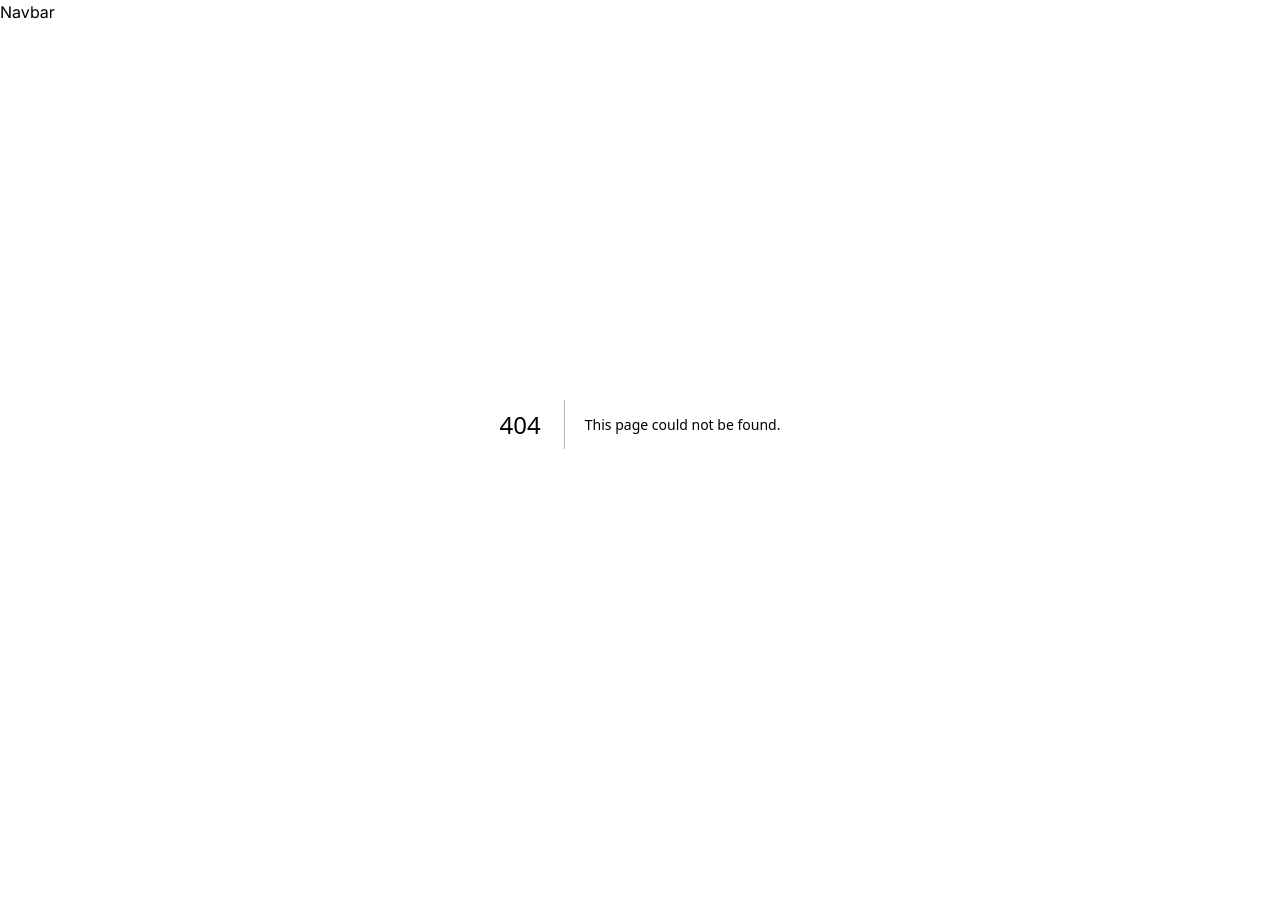
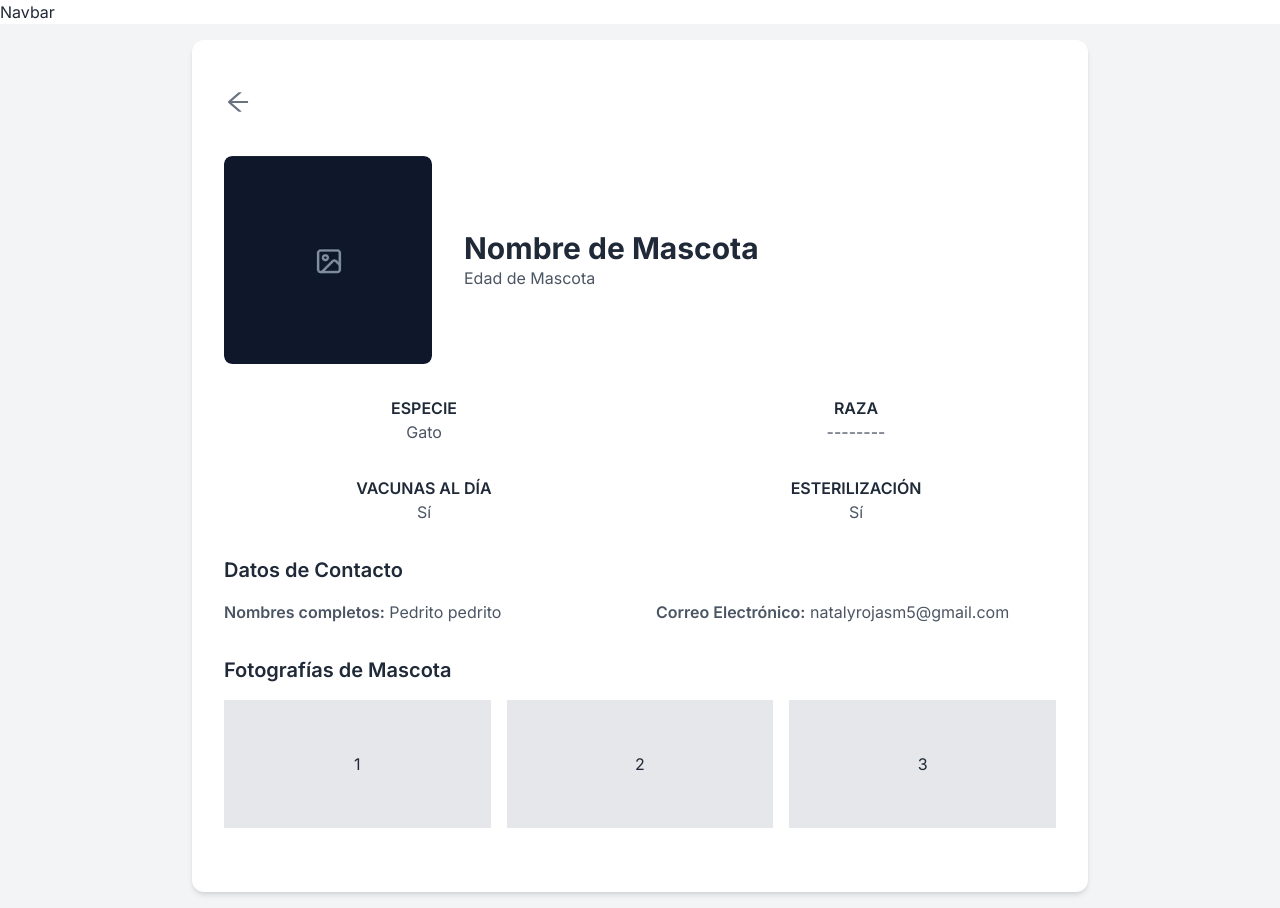
Before and after one commit to No-Country-simulation/c19-45-n-java-react, a Next.js app in the folder frontend/: page /pet-detail/1 in a window 1280 px wide. Before the commit this address had no page. Before the commit the page ends 824 px from the top, so only its background shows below. Built offline with nearby package versions, Linux system fonts and the light colour scheme.

Commit message:
Implementar el detalle de la mascota

```diff
--- /dev/null
+++ b/frontend/src/app/pet-detail/[petId]/_components/PetDetail.tsx
@@ -0,0 +1,66 @@
+import Image from 'next/image';
+import Link from 'next/link';
+import { AiOutlineArrowLeft } from 'react-icons/ai';
+
+export default function PetDetail() {
+	return (
+		<div className="mb-8 mt-4">
+			<Link href="/mascotas" className="text-gray-500 hover:text-gray-700 block mb-2">
+				<AiOutlineArrowLeft className="size-7" />
+			</Link>
+			<div className="flex flex-col md:flex-row items-center space-y-4 md:space-y-0 md:space-x-8 mb-8 mt-10">
+				<div className="relative w-40 h-40 md:w-52 md:h-52 bg-gray-200 rounded-lg overflow-hidden">
+					<Image
+						src="/pet-placeholder.webp"
+						alt="Pet placeholder"
+						layout="fill"
+						objectFit="cover"
+						objectPosition="center"
+						className="rounded-lg"
+					/>
+				</div>
+				<div className="text-center md:text-left">
+					<h2 className="text-2xl md:text-3xl font-bold text-gray-800">Nombre de Mascota</h2>
+					<p className="text-gray-600">Edad de Mascota</p>
+				</div>
+			</div>
+			<div className="grid grid-cols-1 sm:grid-cols-2 gap-4 md:gap-8 mb-8">
+				<div className="text-center">
+					<p className="font-semibold">ESPECIE</p>
+					<p className="text-gray-600">Gato</p>
+				</div>
+				<div className="text-center">
+					<p className="font-semibold">RAZA</p>
+					<p className="text-gray-600">--------</p>
+				</div>
+				<div className="text-center">
+					<p className="font-semibold">VACUNAS AL DÍA</p>
+					<p className="text-gray-600">Sí</p>
+				</div>
+				<div className="text-center">
+					<p className="font-semibold">ESTERILIZACIÓN</p>
+					<p className="text-gray-600">Sí</p>
+				</div>
+			</div>
+			<div className="mb-8">
+				<h3 className="text-lg md:text-xl font-semibold mb-4">Datos de Contacto</h3>
+				<div className="grid grid-cols-1 sm:grid-cols-2 gap-4 md:gap-8">
+					<p className="text-gray-600">
+						<span className="font-semibold">Nombres completos:</span> Pedrito pedrito
+					</p>
+					<p className="text-gray-600">
+						<span className="font-semibold">Correo Electrónico:</span> natalyrojasm5@gmail.com
+					</p>
+				</div>
+			</div>
+			<div>
+				<h3 className="text-lg md:text-xl font-semibold mb-4">Fotografías de Mascota</h3>
+				<div className="grid grid-cols-3 gap-4">
+					<div className="w-full h-24 md:h-32 bg-gray-200 flex items-center justify-center">1</div>
+					<div className="w-full h-24 md:h-32 bg-gray-200 flex items-center justify-center">2</div>
+					<div className="w-full h-24 md:h-32 bg-gray-200 flex items-center justify-center">3</div>
+				</div>
+			</div>
+		</div>
+	);
+}
--- /dev/null
+++ b/frontend/src/app/pet-detail/[petId]/page.tsx
@@ -0,0 +1,17 @@
+import PetDetail from './_components/PetDetail';
+
+interface PetDetailPageProps {
+	params: {
+		ppetId: string,
+	},
+}
+export default function PetDetailPage({ params }: PetDetailPageProps) {
+
+	return (
+		<div className="min-h-screen bg-gray-100 flex items-center justify-center p-4">
+			<div className="max-w-4xl bg-white rounded-xl shadow-md overflow-hidden w-full p-4 md:p-8">
+				<PetDetail />
+			</div>
+		</div>
+	);
+}
```
Also changed, not shown: frontend/public/pet-placeholder.webp (added).
